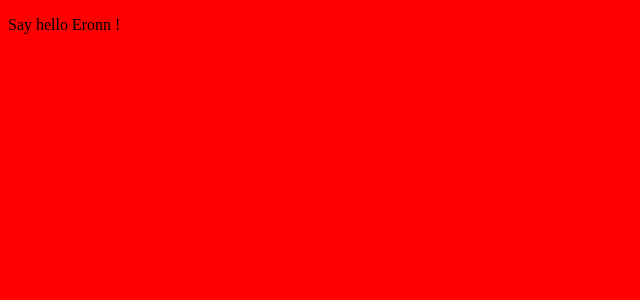
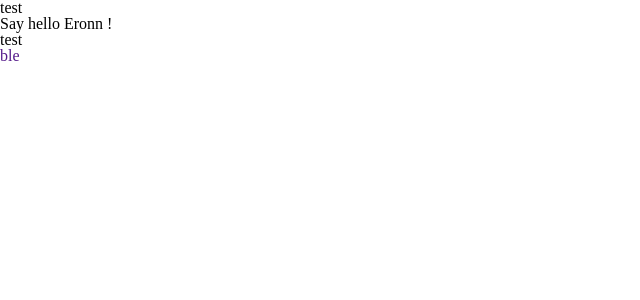
Before and after one commit to robinmoquet/eronn-pass-front, a React (Create React App) app: page / in a window 1280 px wide. Shown: the top 300 px of the page, without its empty margins (0-640 px from the left). Built offline with nearby package versions, Linux system fonts and the light colour scheme.

Commit message:
Ajout de la logique de base des fichiers stylus/css

```diff
--- a/package.json
+++ b/package.json
@@ -22,8 +22,8 @@
   "scripts": {
     "dev": "concurrently -k -n \"React,Stylus\" -p \"[{name}]\" -c \"blue,yellow\" \"npm run react:start\" \"npm run stylus:watch\"",
     "build": "npm run stylus:build && npm run react:build",
-    "stylus:watch": "stylus ./styles/app.styl --include ./styles --out ./public/css --watch --compress",
-    "stylus:build": "stylus ./styles/app.styl --include ./styles --out ./public/css --compress",
+    "stylus:watch": "stylus ./styles/index.styl --include ./styles --out ./public/css --watch --compress",
+    "stylus:build": "stylus ./styles/index.styl --include ./styles --out ./public/css --compress",
     "react:start": "react-scripts start",
     "react:build": "react-scripts build",
     "test": "react-scripts test",
--- a/public/css/app.css
+++ /dev/null
@@ -1 +0,0 @@
-body{background:#f00}
--- /dev/null
+++ b/public/css/index.css
@@ -0,0 +1 @@
+:root{--background:#fff;--background-contrast:#000;--text:#333;--text-contrast:#f8f8f8}html,body,div,span,applet,object,iframe,h1,h2,h3,h4,h5,h6,p,blockquote,pre,a,abbr,acronym,address,big,cite,code,del,dfn,em,img,ins,kbd,q,s,samp,small,strike,strong,sub,sup,tt,var,b,u,i,center,dl,dt,dd,ol,ul,li,fieldset,form,label,legend,table,caption,tbody,tfoot,thead,tr,th,td,article,aside,canvas,details,embed,figure,figcaption,footer,header,hgroup,menu,nav,output,ruby,section,summary,time,mark,audio,video{margin:0;padding:0;border:0;font-size:100%;font:inherit;vertical-align:baseline}article,aside,details,figcaption,figure,footer,header,hgroup,menu,nav,section{display:block}body{line-height:1}ol,ul{list-style:none}blockquote,q{quotes:none}blockquote:before,blockquote:after,q:before,q:after{content:'';content:none}table{border-collapse:collapse;border-spacing:0}*,*::before,*::after{box-sizing:border-box}a{text-decoration:none}body{background:var(--background)}
--- a/public/index.html
+++ b/public/index.html
@@ -2,7 +2,6 @@
 <html lang="en">
   <head>
     <meta charset="utf-8" />
-    <link rel="icon" href="%PUBLIC_URL%/favicon.ico" />
     <meta name="viewport" content="width=device-width, initial-scale=1" />
     <meta name="theme-color" content="#000000" />
 
@@ -22,7 +21,7 @@
     -->
     <title>Eronn Pass</title>
 
-    <link rel="stylesheet" href="css/app.css">
+    <link rel="stylesheet" href="css/index.css">
   </head>
   <body>
     <noscript>You need to enable JavaScript to run this app.</noscript>
--- a/src/App.tsx
+++ b/src/App.tsx
@@ -7,7 +7,12 @@
 const App: React.FC<Props> = ({ helloMessage }) => {
   return (
     <div className="App">
+      <h1>test</h1>
       <p>{ helloMessage }</p>
+      <ul>
+        <li>test</li>
+      </ul>
+      <a href="">ble</a>
     </div>
   );
 }
--- a/styles/app.styl
+++ /dev/null
@@ -1,2 +0,0 @@
-body
-    background red
--- /dev/null
+++ b/styles/reset/reset-ext.styl
@@ -0,0 +1,48 @@
+/* http://meyerweb.com/eric/tools/css/reset/
+   v2.0 | 20110126
+   License: none (public domain)
+*/
+
+html, body, div, span, applet, object, iframe,
+h1, h2, h3, h4, h5, h6, p, blockquote, pre,
+a, abbr, acronym, address, big, cite, code,
+del, dfn, em, img, ins, kbd, q, s, samp,
+small, strike, strong, sub, sup, tt, var,
+b, u, i, center,
+dl, dt, dd, ol, ul, li,
+fieldset, form, label, legend,
+table, caption, tbody, tfoot, thead, tr, th, td,
+article, aside, canvas, details, embed,
+figure, figcaption, footer, header, hgroup,
+menu, nav, output, ruby, section, summary,
+time, mark, audio, video {
+	margin: 0;
+	padding: 0;
+	border: 0;
+	font-size: 100%;
+	font: inherit;
+	vertical-align: baseline;
+}
+/* HTML5 display-role reset for older browsers */
+article, aside, details, figcaption, figure,
+footer, header, hgroup, menu, nav, section {
+	display: block;
+}
+body {
+	line-height: 1;
+}
+ol, ul {
+	list-style: none;
+}
+blockquote, q {
+	quotes: none;
+}
+blockquote:before, blockquote:after,
+q:before, q:after {
+	content: '';
+	content: none;
+}
+table {
+	border-collapse: collapse;
+	border-spacing: 0;
+}
--- /dev/null
+++ b/styles/variables/variables.styl
@@ -0,0 +1,5 @@
+:root
+    --background #ffffff
+    --background-contrast #000000
+    --text #333333
+    --text-contrast #f8f8f8
```
Also changed, not shown: styles/index.styl (added, +15 -0 lines), styles/reset/reset.styl (added, +7 -0 lines), styles/components/components.styl (added), 1 other file (tests, documents, lock files or other folders).
